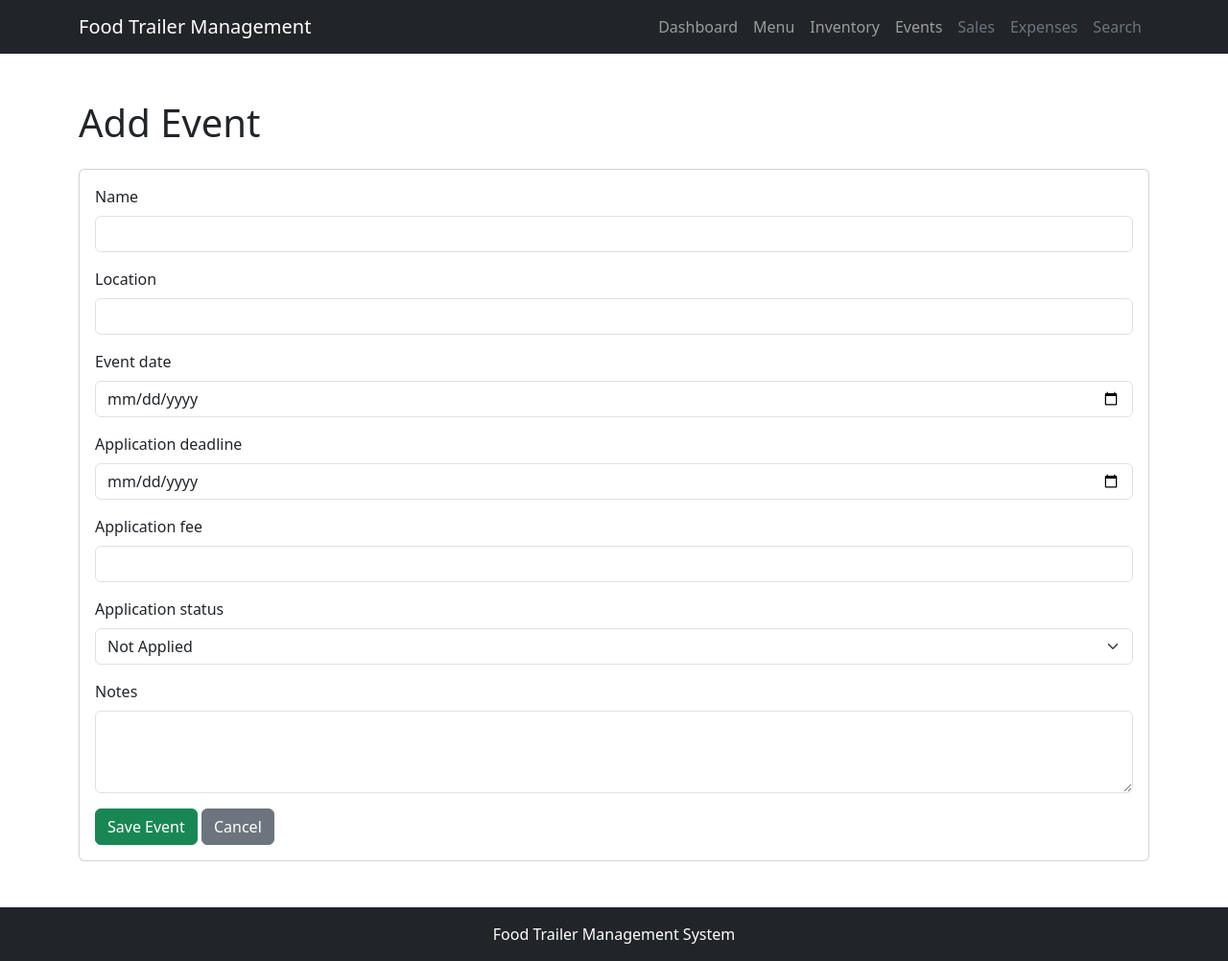
After one commit to YoussefBoise/Cs-408-Final-Project, a Django app: page /events/add/ in a window 1280 px wide. The commit adds this page. Shown: the whole page at 96% size. Run offline with Django 5.2, Linux system fonts and the light colour scheme.

Commit message:
Checkpoint 3

```diff
--- a/config/urls.py
+++ b/config/urls.py
@@ -42,4 +42,16 @@ urlpatterns = [
         views.menu_delete,
         name="menu_delete"
     ),
+
+
+    path("events/", views.event_list, name="event_list"),
+
+    path("events/add/", views.event_create, name="event_create"),
+
+    path("events/<int:pk>/", views.event_detail, name="event_detail"),
+
+    path("events/<int:pk>/edit/", views.event_edit, name="event_edit"),
+
+    path("events/<int:pk>/delete/", views.event_delete, name="event_delete"),
+
 ]
--- a/dashboard/forms.py
+++ b/dashboard/forms.py
@@ -1,6 +1,5 @@
 from django import forms
-from .models import MenuItem, InventoryItem
-
+from .models import MenuItem, InventoryItem, Event
 
 class MenuItemForm(forms.ModelForm):
     class Meta:
@@ -41,6 +40,7 @@ class MenuItemForm(forms.ModelForm):
             )
 
         return price
+
 
 
 class InventoryItemForm(forms.ModelForm):
@@ -106,3 +106,54 @@ class InventoryItemForm(forms.ModelForm):
             )
 
         return amount
+
+
+class EventForm(forms.ModelForm):
+    class Meta:
+        model = Event
+
+        fields = [
+            "name",
+            "location",
+            "event_date",
+            "application_deadline",
+            "application_fee",
+            "application_status",
+            "notes",
+        ]
+
+        widgets = {
+            "name": forms.TextInput(
+                attrs={"class": "form-control"}
+            ),
+            "location": forms.TextInput(
+                attrs={"class": "form-control"}
+            ),
+            "event_date": forms.DateInput(
+                attrs={"class": "form-control", "type": "date"},
+                format="%Y-%m-%d"
+            ),
+            "application_deadline": forms.DateInput(
+                attrs={"class": "form-control", "type": "date"},
+                format="%Y-%m-%d"
+            ),
+            "application_fee": forms.NumberInput(
+                attrs={"class": "form-control", "step": "0.01", "min": "0"}
+            ),
+            "application_status": forms.Select(
+                attrs={"class": "form-select"}
+            ),
+            "notes": forms.Textarea(
+                attrs={"class": "form-control", "rows": 3}
+            ),
+        }
+
+    def clean_application_fee(self):
+        fee = self.cleaned_data["application_fee"]
+
+        if fee < 0:
+            raise forms.ValidationError(
+                "Application fee cannot be negative."
+            )
+
+        return fee
--- a/dashboard/models.py
+++ b/dashboard/models.py
@@ -28,7 +28,7 @@ class InventoryItem(models.Model):
 
 class Event(models.Model):
     STATUS_CHOICES = [
-        ('Nt Apot Applied', 'Noplied'),
+        ('Not Applied', 'Not Applied'),
         ('Applied', 'Applied'),
         ('Accepted', 'Accepted'),
         ('Rejected', 'Rejected'),
@@ -49,6 +49,7 @@ class Event(models.Model):
 
     def __str__(self):
         return self.name
+
 
 
 class Sale(models.Model):
@@ -79,7 +80,3 @@ class Expense(models.Model):
     amount = models.DecimalField(max_digits=10, decimal_places=2)
     date = models.DateField()
     notes = models.TextField(blank=True)
-
-    @property
-    def is_low_stock(self):
-        return self.quantity <= self.low_stock_amount
--- a/dashboard/templates/dashboard/base.html
+++ b/dashboard/templates/dashboard/base.html
@@ -22,7 +22,7 @@
                 <a class="nav-link" href="{% url 'home' %}">Dashboard</a>
                 <a class="nav-link" href="{% url 'menu_list' %}">Menu</a>
                 <a class="nav-link" href="{% url 'inventory_list' %}">Inventory</a>
-                <span class="nav-link text-secondary">Events</span>
+                <a class="nav-link" href="{% url 'event_list' %}">Events</a>
                 <span class="nav-link text-secondary">Sales</span>
                 <span class="nav-link text-secondary">Expenses</span>
                 <span class="nav-link text-secondary">Search</span>
--- /dev/null
+++ b/dashboard/templates/dashboard/event_form.html
@@ -0,0 +1,50 @@
+
+{% extends "dashboard/base.html" %}
+
+{% block content %}
+
+<h1 class="mb-4">{{ title }}</h1>
+
+<div class="card">
+    <div class="card-body">
+
+        <form method="post">
+            {% csrf_token %}
+
+            {% for field in form %}
+            <div class="mb-3">
+                <label for="{{ field.id_for_label }}"
+                       class="form-label">
+                    {{ field.label }}
+                </label>
+
+                {{ field }}
+
+                {% if field.errors %}
+                <div class="text-danger">
+                    {{ field.errors }}
+                </div>
+                {% endif %}
+            </div>
+            {% endfor %}
+
+            {% if form.non_field_errors %}
+            <div class="alert alert-danger">
+                {{ form.non_field_errors }}
+            </div>
+            {% endif %}
+
+            <button type="submit" class="btn btn-success">
+                Save Event
+            </button>
+
+            <a href="{% url 'event_list' %}"
+               class="btn btn-secondary">
+                Cancel
+            </a>
+        </form>
+
+    </div>
+</div>
+
+{% endblock %}
--- a/dashboard/views.py
+++ b/dashboard/views.py
@@ -1,9 +1,8 @@
 from django.shortcuts import render, redirect, get_object_or_404
 from django.db.models import ProtectedError
 
-from .models import MenuItem, InventoryItem
-from .forms import MenuItemForm, InventoryItemForm
-
+from .models import MenuItem, InventoryItem, Event
+from .forms import MenuItemForm, InventoryItemForm, EventForm
 
 def home(request):
     return render(request, "dashboard/home.html")
@@ -124,3 +123,61 @@ def inventory_delete(request, pk):
         "dashboard/inventory_confirm_delete.html",
         {"item": item}
     )
+
+
+def event_list(request):
+    events = Event.objects.all().order_by("event_date")
+
+    return render(request, "dashboard/events.html", {
+        "events": events
+    })
+
+
+def event_detail(request, pk):
+    event = get_object_or_404(Event, pk=pk)
+
+    return render(request, "dashboard/event_detail.html", {
+        "event": event
+    })
+
+
+def event_create(request):
+    form = EventForm(request.POST or None)
+
+    if request.method == "POST" and form.is_valid():
+        event = form.save()
+        return redirect("event_detail", pk=event.pk)
+
+    return render(request, "dashboard/event_form.html", {
+        "form": form,
+        "title": "Add Event"
+    })
+
+
+def event_edit(request, pk):
+    event = get_object_or_404(Event, pk=pk)
+
+    form = EventForm(request.POST or None, instance=event)
+
+    if request.method == "POST" and form.is_valid():
+        form.save()
+        return redirect("event_detail", pk=event.pk)
+
+    return render(request, "dashboard/event_form.html", {
+        "form": form,
+        "title": "Edit Event"
+    })
+
+
+def event_delete(request, pk):
+    event = get_object_or_404(Event, pk=pk)
+
+    if request.method == "POST":
+        event.delete()
+        return redirect("event_list")
+
+    return render(
+        request,
+        "dashboard/event_confirm_delete.html",
+        {"event": event}
+    )
```
Also changed, not shown: dashboard/templates/dashboard/event_confirm_delete.html (added, +26 -0 lines), dashboard/templates/dashboard/event_detail.html (added, +43 -0 lines), dashboard/templates/dashboard/events.html (added, +78 -0 lines), dashboard/tests.py (+166 -0 lines).
